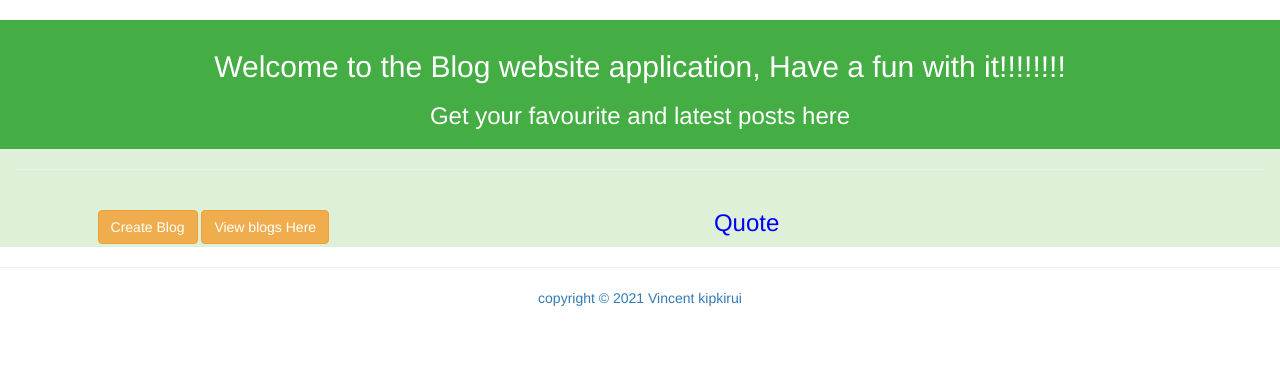
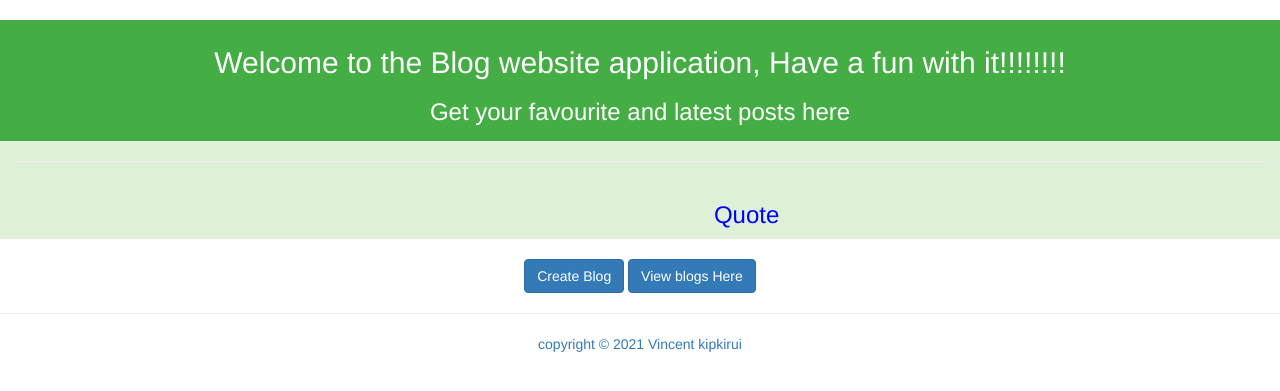
Before and after one commit to jepkess/blogApp, a Flask app: page / in a window 1280 px wide. Shown: the part 52-443 px from the top of the page. Run offline with Flask 2, Linux system fonts and the light colour scheme; data that the repository does not hold is empty; some libraries are stand-ins or nearby versions.

Commit message:
styling the templates and fixing bugs

```diff
--- a/app/main/views.py
+++ b/app/main/views.py
@@ -17,6 +17,7 @@ def index(): #view function that template (home.html)
     message= "Welcome to Awesome Blog Website!!"
     title= 'Awesome Blog'
     return render_template('home.html',getquotes = getquotes,message=message,title=title)
+
 
 @main.route('/blog/', methods = ['GET','POST'])
 @login_required
@@ -117,7 +118,7 @@ def comment(id):
 @login_required
 def new_comments( blogs_id):
 
-    blogs = Blogs.query.filter_by(id = blogs_id).first()
+    blogs_id = Blogs.query.filter_by(id = blogs_id).first()
     form = CommentForm()
 
     if form.validate_on_submit():
--- a/app/static/css/index.css
+++ b/app/static/css/index.css
@@ -6,3 +6,6 @@
 
 
 }
+.bg{
+    background-image: url(../photos/image.jpg);
+}
--- a/app/templates/base.html
+++ b/app/templates/base.html
@@ -9,7 +9,7 @@
     <title>Document</title>
     {% block styles %}
     {{super()}}
-    <link rel="stylesheet" href="{{url_for('static',filename='css/index.css')}}">
+    <link rel="stylesheet" href="{{url_for('static', filename='css/index.css')}}">
     {% endblock %}
 </head>
 
--- a/app/templates/blogs.html
+++ b/app/templates/blogs.html
@@ -6,7 +6,7 @@
 {% endblock %}
 
 {% block content %}
-  <div class="container">
+  <div class="container-fluid bg-info text-warning">
     <div class="row">
       <br>
       <h3 style="color: rgb(164, 164, 226);"class="text-center" >Write Your Blog Here</h3>
--- a/app/templates/category.html
+++ b/app/templates/category.html
@@ -21,7 +21,7 @@
             </div>
             <div class="card-body text">
                 <p>{{category.blog}}</p><br>
-                <footer class="blockquote-footer bg-transparent border-info" style="color:maroon">{{category.author}}
+                <footer class="blockquote-footer bg-transparent border-info" style="color:rgb(230, 136, 136)">{{category.author}}
                   <br><cite title="Source Title">Publish date: {{category.date.strftime('%Y-%m-%d')}}</cite></footer>
             </div>
             <div class="card-footer bg-transparent border-success">
--- a/app/templates/home.html
+++ b/app/templates/home.html
@@ -8,11 +8,12 @@
 {% block content %}
 
 
-<div class="  text-center" style="background-color: #44ad44; color:white; padding: 10px;">
+<div class="  text-center" style="background-color: #44ad44; color:white; padding: 6px;">
 
   <h2>Welcome to the Blog website application, Have a fun with it!!!!!!!!</h2>
   <h3>Get your favourite and latest posts here</h3>
 </div>
+
 <div class="container-fluid text-center bg-success">
   <hr>
   <div class="row">
@@ -20,9 +21,7 @@
       <br>
 
 
-      <a href="../blog/" class="btn btn-warning btn-md">Create Blog</a>
 
-      <a href="{{url_for('main.category')}}" class="btn btn-warning btn-md">View blogs Here</a>
     </div>
 
     <div class="col-md-6">
@@ -34,18 +33,26 @@
         {% endfor %}
       </div>
     </div>
+
   </div>
 
 
 
 
 </div>
+<div class="text-center">
+  <br>
+  <a href="../blog/" class="btn btn-primary btn-md">Create Blog</a>
+
+  <a href="{{url_for('main.category')}}" class="btn btn-primary btn-md">View blogs Here</a>
+
+</div>
 <hr>
- <div class="container-fluid">
+<div class="container-fluid">
   <div class="card-footer text-center text-primary font-italic ">
     <p>copyright &copy; 2021 Vincent kipkirui</p>
   </div>
- </div>
+</div>
 
 
 
--- a/config.py
+++ b/config.py
@@ -21,8 +21,8 @@ class Config:
 
 class ProdConfig(Config):
    SQLALCHEMY_DATABASE_URI = os.environ.get("DATABASE_URL")
-   if SQLALCHEMY_DATABASE_URI.startswith("postgres://"):
-        SQLALCHEMY_DATABASE_URI =SQLALCHEMY_DATABASE_URI.replace("postgres://","postgresql://",1)
+#    if SQLALCHEMY_DATABASE_URI.startswith("postgres://"):
+#         SQLALCHEMY_DATABASE_URI =SQLALCHEMY_DATABASE_URI.replace("postgres://","postgresql://",1)
 
 
 
```
Also changed, not shown: app/templates/new_comment.html (+6 -4 lines), app/static/photos/23.png (deleted), app/static/photos/23_1.png (deleted), app/static/photos/23_2.png (deleted), app/static/photos/23_3.png (deleted), app/static/photos/image.jpg (added), app/static/photos/negative-space-fall-maple-trees-1062x708.jpg (deleted).
